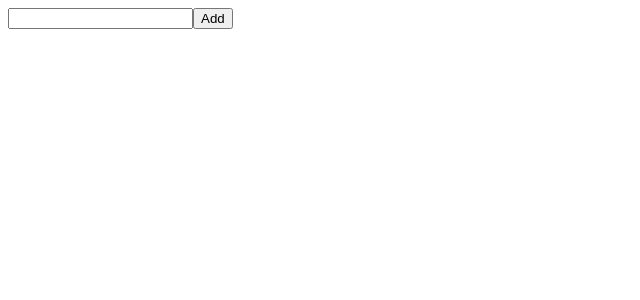
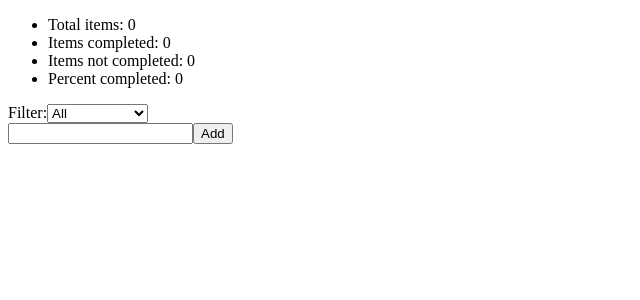
Before and after one commit to akamt/jest-test, a Next.js app: page /todo in a window 1280 px wide. Shown: the top 300 px of the page, without its empty margins (0-640 px from the left). Built offline with nearby package versions, Linux system fonts and the light colour scheme.

Commit message:
todoの状況とfilterをできるようにした。

```diff
--- a/src/atoms/todo.ts
+++ b/src/atoms/todo.ts
@@ -4,3 +4,8 @@ export const todoListState = atom({
   key: 'todoListState',
   default: [],
 })
+
+export const todoListFilterState = atom({
+  key: 'todoListFilterState',
+  default: 'Show All',
+})
--- a/src/pages/todo.tsx
+++ b/src/pages/todo.tsx
@@ -1,15 +1,20 @@
 import { useState } from 'react'
-import { useRecoilValue, useSetRecoilState } from 'recoil'
+import {
+  useRecoilValue,
+  useSetRecoilState,
+  selector,
+  useRecoilState,
+} from 'recoil'
 import TodoItem from '../components/todoItem'
-import { todoListState } from '../atoms/todo'
+import { todoListState, todoListFilterState } from '../atoms/todo'
 
 const TodoList = () => {
-  const todoList = useRecoilValue(todoListState)
+  const todoList = useRecoilValue(filteredTodoListState)
 
   return (
     <div>
-      {/* <TodoListStats /> */}
-      {/* <TodoListFilters /> */}
+      <TodoListStats />
+      <TodoListFilters />
       <TodoItemCreator />
 
       {todoList.map((todoItem) => (
@@ -52,4 +57,75 @@ function getId() {
   return id++
 }
 
+const TodoListFilters = () => {
+  const [filter, setFilter] = useRecoilState(todoListFilterState)
+
+  const updateFilter = ({ target: { value } }) => {
+    setFilter(value)
+  }
+
+  return (
+    <>
+      Filter:
+      <select value={filter} onChange={updateFilter}>
+        <option value="Show All">All</option>
+        <option value="Show Completed">Completed</option>
+        <option value="Show Uncompleted">Uncompleted</option>
+      </select>
+    </>
+  )
+}
+
+const filteredTodoListState = selector({
+  key: 'filteredTodoListState',
+  get: ({ get }) => {
+    const filter = get(todoListFilterState)
+    const list = get(todoListState)
+
+    switch (filter) {
+      case 'Show Completed':
+        return list.filter((item) => item.isComplete)
+      case 'Show Uncompleted':
+        return list.filter((item) => !item.isComplete)
+      default:
+        return list
+    }
+  },
+})
+
+const todoListStatsState = selector({
+  key: 'todoListStatsState',
+  get: ({ get }) => {
+    const todoList = get(todoListState)
+    const totalNum = todoList.length
+    const totalCompletedNum = todoList.filter((item) => item.isComplete).length
+    const totalUncompletedNum = totalNum - totalCompletedNum
+    const percentCompleted =
+      totalNum === 0 ? 0 : (totalCompletedNum / totalNum) * 100
+
+    return {
+      totalNum,
+      totalCompletedNum,
+      totalUncompletedNum,
+      percentCompleted,
+    }
+  },
+})
+
+const TodoListStats = () => {
+  const { totalNum, totalCompletedNum, totalUncompletedNum, percentCompleted } =
+    useRecoilValue(todoListStatsState)
+
+  const formattedPercentCompleted = Math.round(percentCompleted)
+
+  return (
+    <ul>
+      <li>Total items: {totalNum}</li>
+      <li>Items completed: {totalCompletedNum}</li>
+      <li>Items not completed: {totalUncompletedNum}</li>
+      <li>Percent completed: {formattedPercentCompleted}</li>
+    </ul>
+  )
+}
+
 export default TodoList
```
